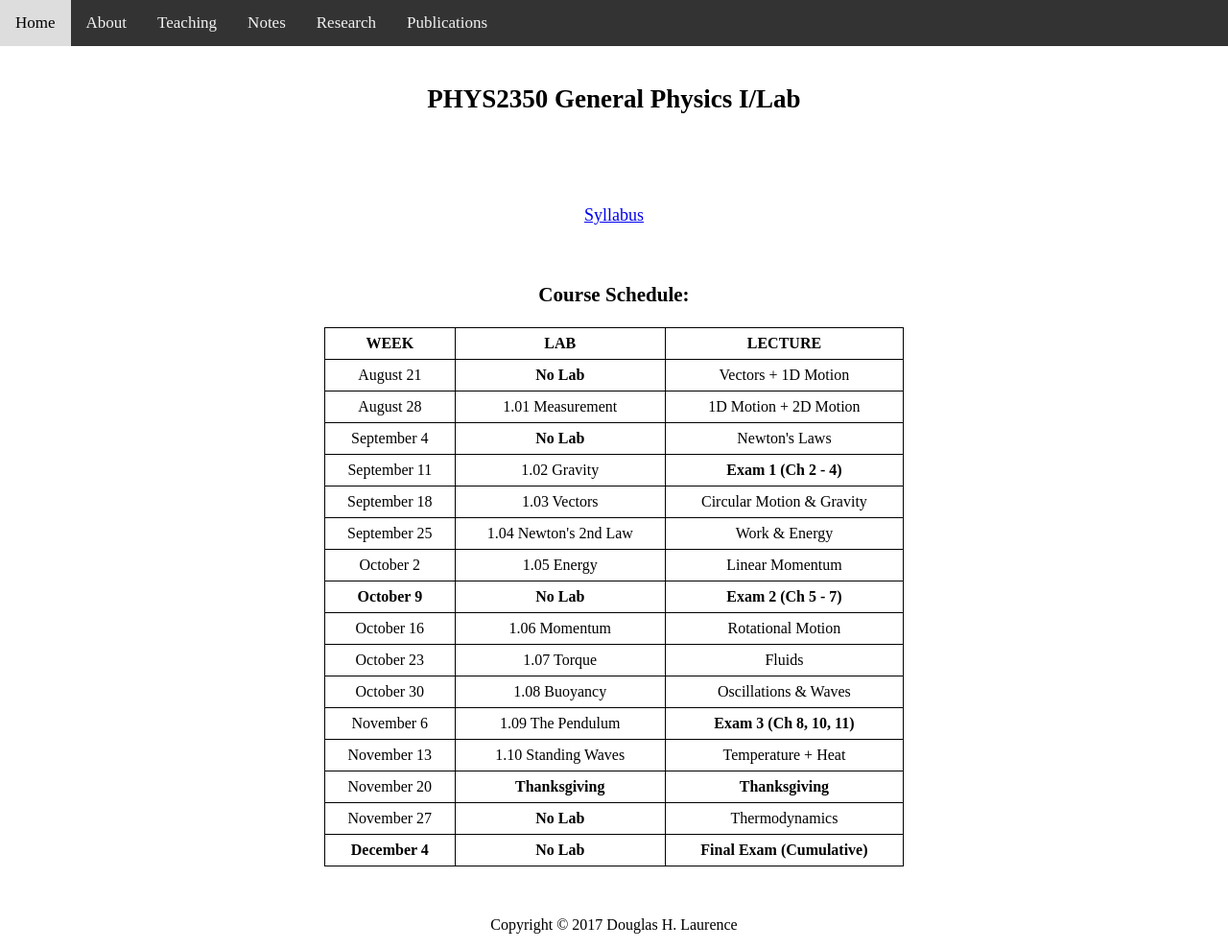
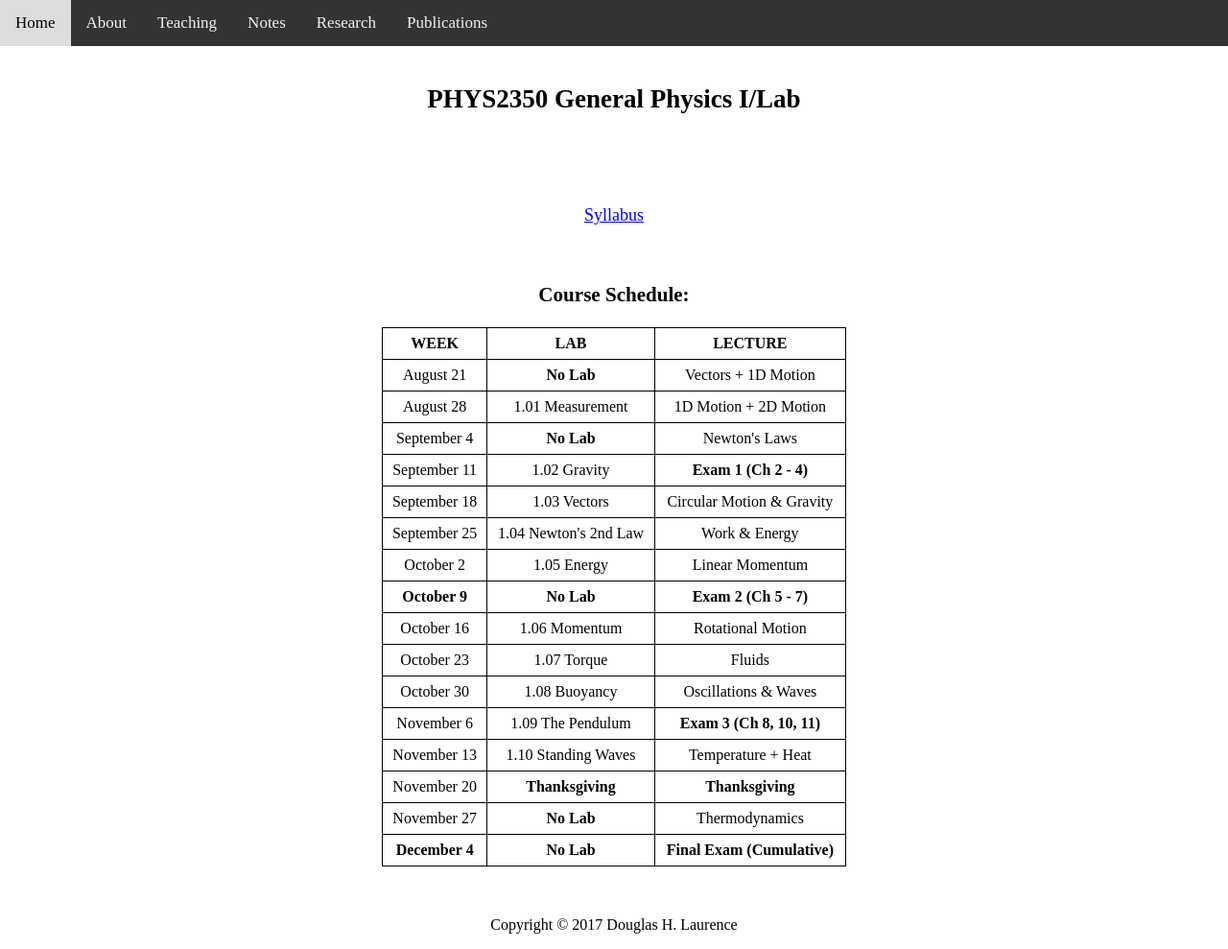
Before and after one commit to dhlaurence/dhlaurence.github.io, a Jekyll site: the page built from teaching/phys2350fall17.html, in a window 1280 px wide. Shown: the whole page at 96% size. Built offline with Jekyll 4.4.1, drawn with Linux system fonts in a browser that asks for light colours.

Commit message:
Update phys2350fall17.html

```diff
--- a/teaching/phys2350fall17.html
+++ b/teaching/phys2350fall17.html
@@ -18,7 +18,7 @@
     <center>Course Schedule:</center>
   </h3>
 
-  <center><table style="width:50%">
+  <center><table style="width:40%">
   <tr>
     <th>WEEK</th>
     <th>LAB</th>
```
